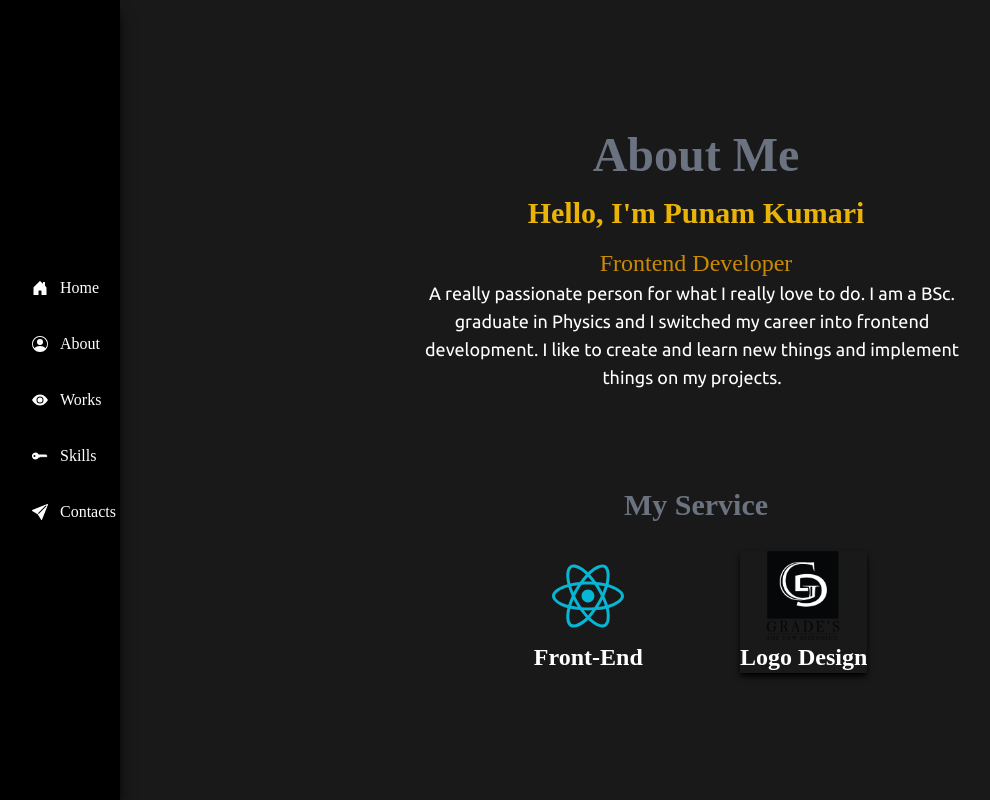
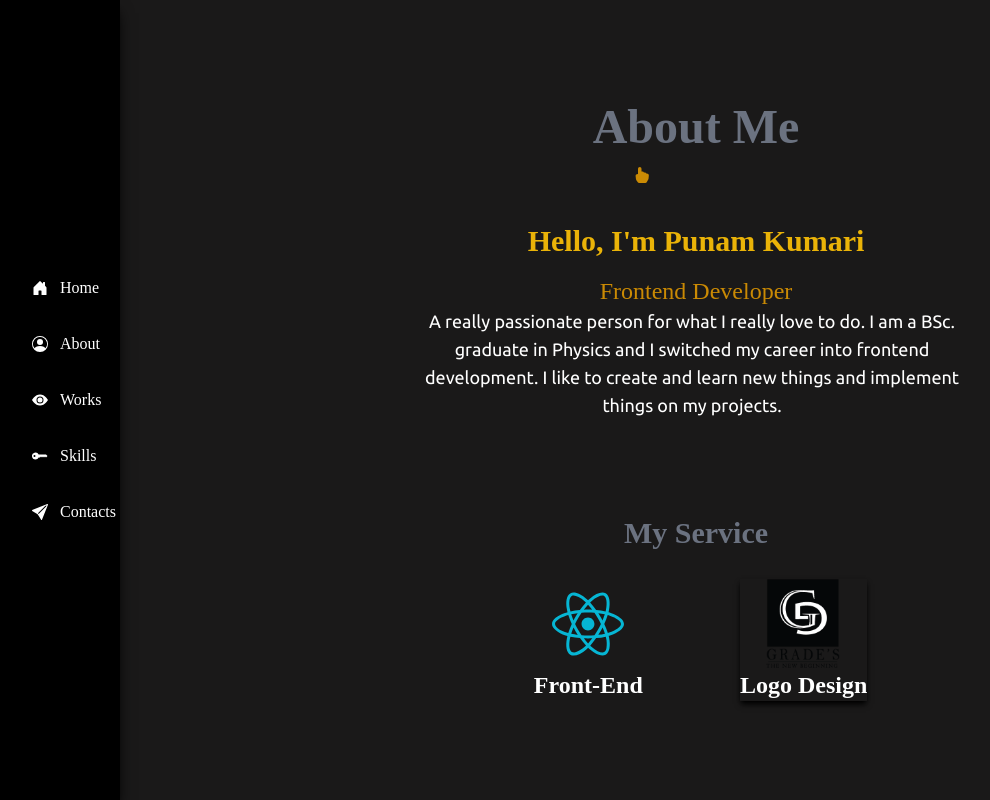
Before and after one commit to astrospkc/portfolio, a React (Vite) app: page /about in a window 1280 px wide. Shown: the whole page, without its empty margins (8-998 px from the left). Built offline with nearby package versions, Linux system fonts and the light colour scheme; a web font is replaced by a local one.

Commit message:
file attached

```diff
--- a/src/App.jsx
+++ b/src/App.jsx
@@ -19,7 +19,9 @@ function App() {
           <div className=" fixed md:left-0 md:top-0 h-fit md:h-screen w-fit md:w-[10%] md:bg-black  ">
             <Navbar />
           </div>
+
           <div className="flex justify-center items-center w-full md:w-[90%] md:ml-auto  ">
+            <hr className="lineanimate top-[50%]" />
             <Routes>
               <Route path="/" element={<Home1 />} />
 
--- a/src/components/About.jsx
+++ b/src/components/About.jsx
@@ -1,6 +1,8 @@
 import React from "react";
+import { Link } from "react-router-dom";
 import style from "./style";
 import { FaReact } from "react-icons/fa";
+import { BsHandIndexFill } from "react-icons/bs";
 import movie from "./logo.png";
 const About = () => {
   return (
@@ -10,6 +12,13 @@ const About = () => {
           <h2 className=" text-3xl md:text-5xl font-bold my-4 text-gray-500 text-center ">
             About Me
           </h2>
+          <span className="flex justify-center items-center m-auto text-yellow-600 hover:cursor-pointer tooltip ">
+            <BsHandIndexFill />
+            <a href="../images/resume.pdf" download className="tooltiptext">
+              Download resume
+            </a>
+          </span>
+
           <h3 className=" text-xl md:text-3xl font-semibold my-4 text-yellow-500 ">
             Hello, I'm Punam Kumari
           </h3>
```
Also changed, not shown: 1 other file (tests, documents, lock files or other folders).
